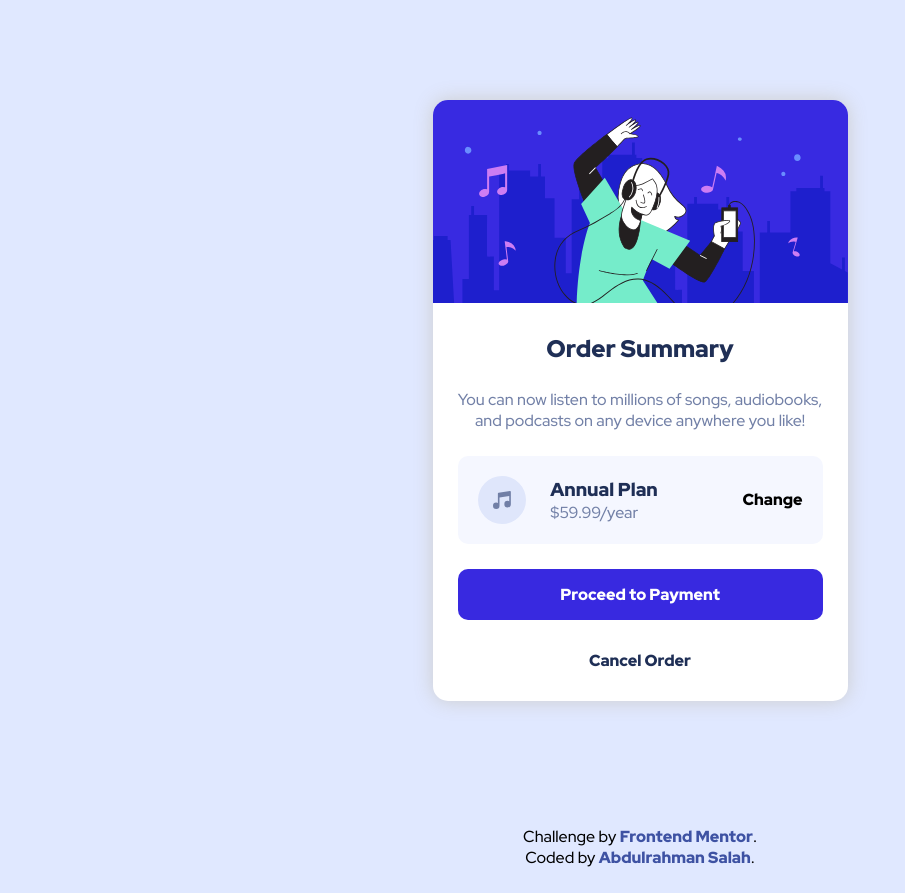
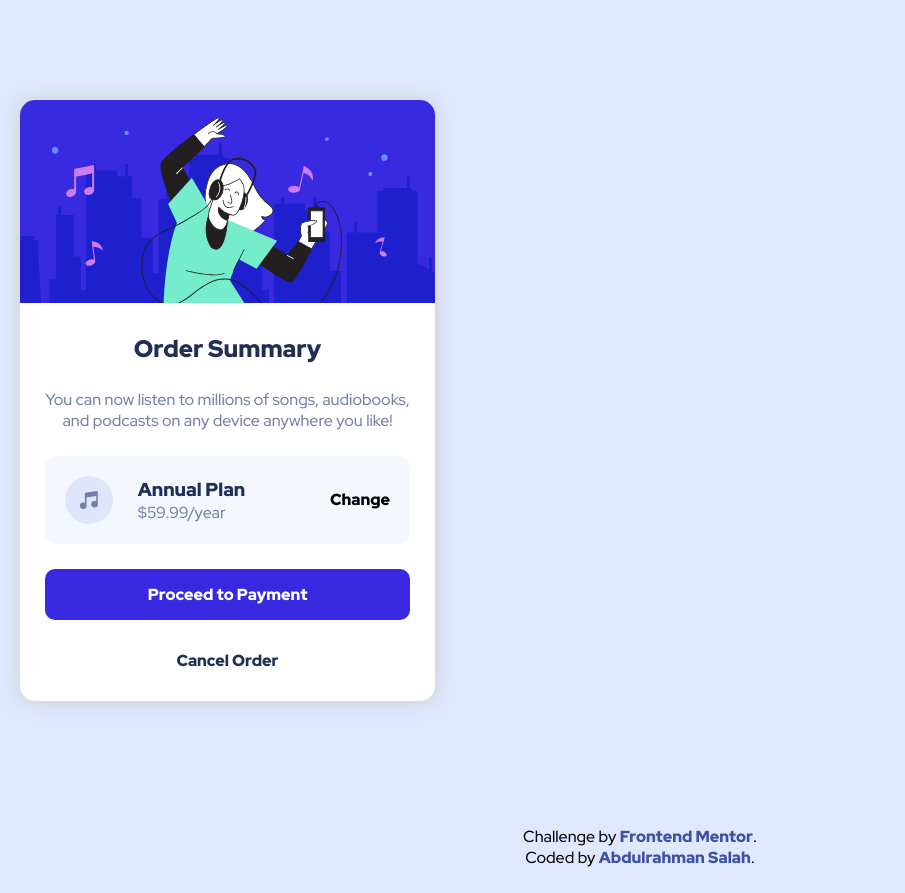
Before and after one commit to Abdulrahman14Salah/order-summary-component, a plain HTML site: page index.html in a window 1280 px wide. Shown: the whole page, without its empty margins (0-905 px from the left). Drawn offline with Linux system fonts and the light colour scheme.

Commit message:
fix margin container in mobile

```diff
--- a/style.css
+++ b/style.css
@@ -27,7 +27,12 @@ body {
   border-radius: 15px;
   box-shadow: 0px 0px 20px 0px #ccc;
   overflow: hidden;
-  /* transform: scale(0.8); */
+}
+@media (min-width: 475px) {
+  .container {
+    margin-left: 20px;
+    margin-right: 20px;
+  }
 }
 .container .img img {
   width: 100%;
```
